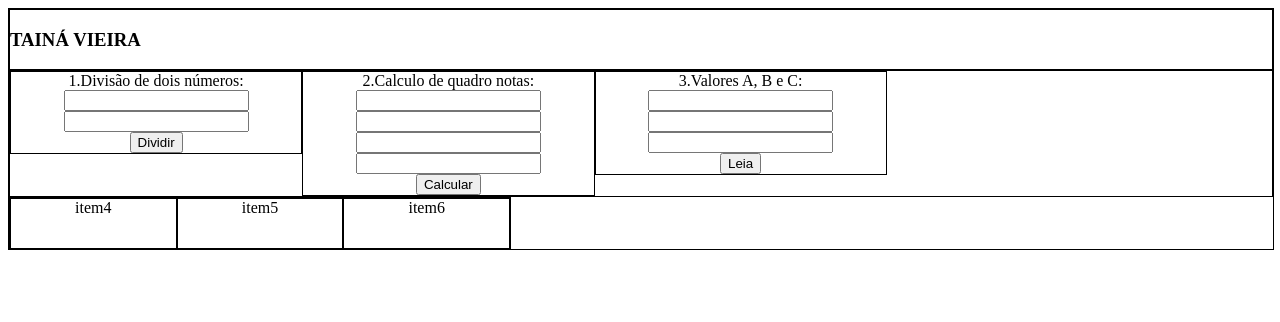
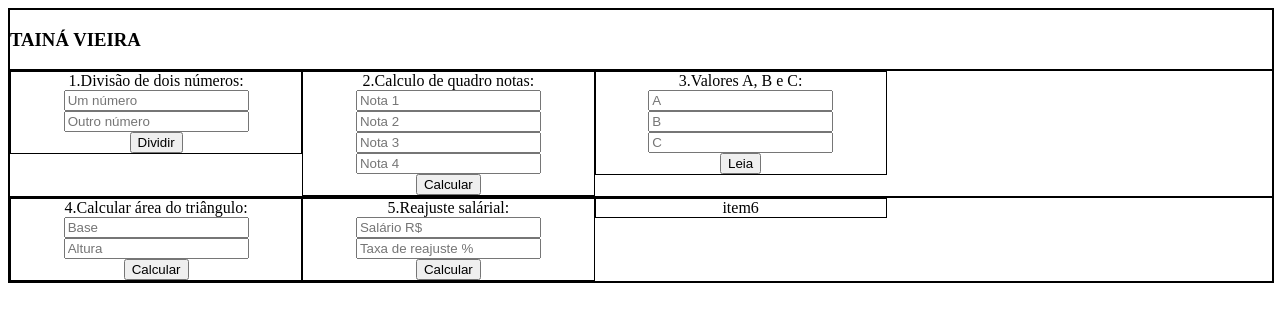
Before and after one commit to Taina333/avaliacao-web, a plain HTML site: page index.html in a window 1280 px wide. Drawn offline with Linux system fonts and the light colour scheme.

Commit message:
calculadora 4 e 5 feitas

```diff
--- a/index.html
+++ b/index.html
@@ -16,32 +16,43 @@
         <div id="elemento2">
         <div id="item1">
         <label>1.Divisão de dois números:</label><br>
-        <input type="number" id="num1"><br>
-        <input type="number" id="num2"><br>
+        <input type="number" id="num1" placeholder="Um número"><br>
+        <input type="number" id="num2" placeholder="Outro número"><br>
         <button type="submit" onclick="dividir()">Dividir</button>
         </div>
 
         <div id="item2">
         <label>2.Calculo de quadro notas:</label>
-        <input type="number" id="num3"><br>
-        <input type="number" id="num4"><br>
-        <input type="number" id="num5"><br>
-        <input type="number" id="num6"><br>
+        <input type="number" id="num3" placeholder="Nota 1"><br>
+        <input type="number" id="num4" placeholder="Nota 2"><br>
+        <input type="number" id="num5" placeholder="Nota 3"><br>
+        <input type="number" id="num6" placeholder="Nota 4"><br>
         <button type="submit" onclick="notas()">Calcular</button>
         </div>
 
         <div id="item3">
         <label>3.Valores A, B e C:</label>
-        <input type="number" id="num7"><br>
-        <input type="number" id="num8"><br>
-        <input type="number" id="num9"><br>
+        <input type="number" id="num7" placeholder="A"><br>
+        <input type="number" id="num8" placeholder="B"><br>
+        <input type="number" id="num9" placeholder="C"><br>
         <button type="submit" onclick="valores()">Leia</button>
         </div>
         </div>
 
         <div id="elemento3">
-        <div id="item4">item4</div>
-        <div id="item5">item5</div>
+        <div id="item4">
+            <label>4.Calcular área do triângulo:</label>
+            <input type="number" id="num10" placeholder="Base"><br>
+            <input type="number" id="num11" placeholder="Altura"><br>
+            <button type="submit" onclick="area()">Calcular</button>
+        </div>
+
+        <div id="item5">
+            <label>5.Reajuste salárial:</label>
+            <input type="number" id="num12" placeholder="Salário R$"><br>
+            <input type="number" id="num13" placeholder="Taxa de reajuste %"><br>
+            <button type="submit" onclick="salario()">Calcular</button>
+        </div>
         <div id="item6">item6</div>
         </div>
     </div>
--- a/script.js
+++ b/script.js
@@ -39,3 +39,20 @@ function valores(){
     }
     alert(resultado)
 }
+
+function area(){
+    var base = parseInt(document.getElementById("num10").value);
+    var altura = parseInt(document.getElementById("num11").value);
+    var area = base * altura
+    var area2 = area / 2
+    resultado = "Área do trinângulo é "+area2
+    alert(resultado)
+}
+
+function salario(){
+    var salario = document.getElementById("num12").value;
+    var taxa = document.getElementById("num13").value;
+    var atual = salario + (salario *(taxa / 100))
+    resultado = "Salário atual "+atual
+    alert(resultado)
+}
--- a/stlye.css
+++ b/stlye.css
@@ -42,25 +42,25 @@
 
 #elemento3{
     border: 1px black solid;
-    height: 50px;
-    width: 500px;
+    height: 100%;
+    width: 100%;
     display: flex;
 }
 
 #item4{
     border: 1px black solid;
-    height: 50px;
-    width: 165px;
+    height: 100%;
+    width: 23%;
 }
 
 #item5{
     border: 1px black solid;
-    height: 50px;
-    width: 165px;
+    height: 100%;
+    width: 23%;
 }
 
 #item6{
     border: 1px black solid;
-    height: 50px;
-    width: 165px;
+    height: 100%;
+    width: 23%;
 }
```
